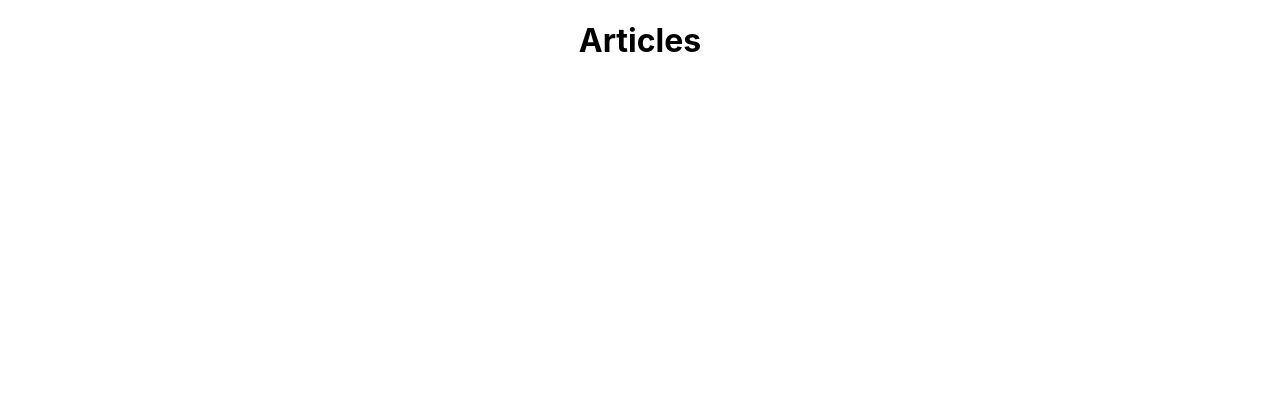
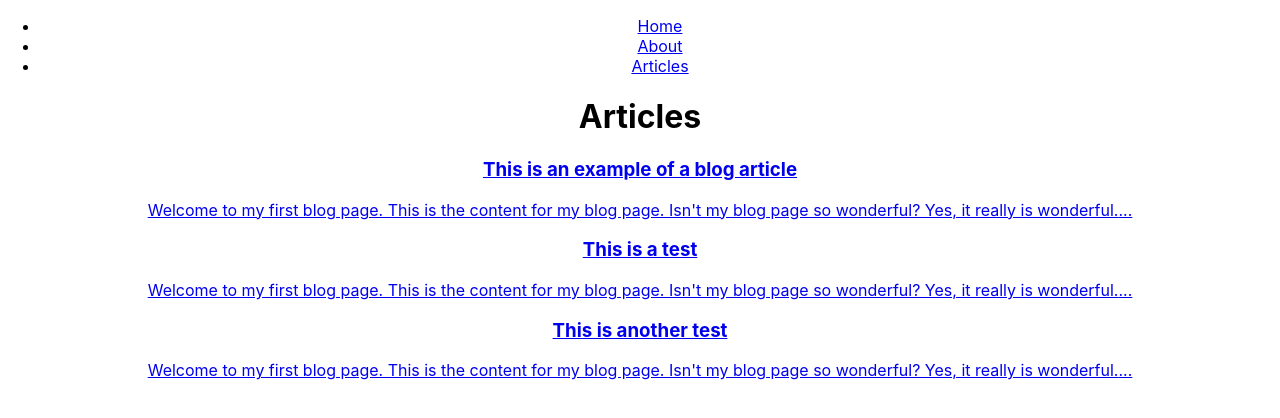
Before and after one commit to AyameU/blogged, a React (Create React App) app: page /articles in a window 1280 px wide. Shown: the top 418 px of the page. Built offline with nearby package versions, Linux system fonts and the light colour scheme.

Commit message:
List all of the articles on the articles page using map, added links

```diff
--- a/src/App.js
+++ b/src/App.js
@@ -4,16 +4,18 @@ import Home from './pages/Home';
 import About from './pages/About';
 import Articles from './pages/Articles';
 import Article from './pages/Article';
+import NavBar from './NavBar';
 
 function App() {
   return (
     <Router>
-      <div className="App">
+      <div className="App" extends Component>
+        <NavBar />
         <div id="page-body">
           <Route path="/" component={Home} exact/>
           <Route path="/about" component={About} exact/>
           <Route path="/articles" component={Articles} exact/>
-          <Route path="/article" component={Article} exact/>
+          <Route path="/article/:name" component={Article} exact/>
         </div>
     </div>
     </Router>
--- /dev/null
+++ b/src/NavBar.js
@@ -0,0 +1,20 @@
+import React from 'react';
+import {Link} from 'react-router-dom';
+
+const NavBar = () => (
+    <nav>
+        <ul>
+            <li>
+                <Link to="/">Home</Link>
+            </li>
+            <li>
+                <Link to="/about">About</Link>
+            </li>
+            <li>
+                <Link to="/articles">Articles</Link>
+            </li>
+        </ul>
+    </nav>
+);
+
+export default NavBar;
--- a/src/pages/Article.js
+++ b/src/pages/Article.js
@@ -1,10 +1,22 @@
 import React from 'react';
+import ArticleContent from './ArticleContent';
 
-const Article = () => (
-    <>
-        <h1>Article</h1>
-        <p>More text here!</p>
-    </>
-);
+const Article = ({match}) => {
+    const name = match.params.name;
+    const article = ArticleContent.find(article => article.name === name);
+
+    if(!article) {
+        return <h1>Article does not exist!</h1>
+    }
+
+    return (
+        <>
+            <h1>{article.title}</h1>
+            {article.content.map((paragraph, key) => (
+                <p key={key}>{paragraph}</p>
+            ))}
+        </>
+    )
+};
 
 export default Article;
--- /dev/null
+++ b/src/pages/ArticleContent.js
@@ -0,0 +1,31 @@
+import React from 'react';
+
+const ArticleContent = [
+    {
+        name: 'learn-react',
+        title: 'This is an example of a blog article',
+        content: [
+            `Welcome to my first blog page. This is the content for my blog page. Isn't my blog page so wonderful? Yes, it really is wonderful.`,
+            `Welcome to my first blog page. This is the content for my blog page. Isn't my blog page so wonderful? Yes, it really is wonderful.`,
+            `Welcome to my first blog page. This is the content for my blog page. Isn't my blog page so wonderful? Yes, it really is wonderful.`
+        ]
+    },
+    {
+        name: 'test',
+        title: 'This is a test',
+        content: [
+        `Welcome to my first blog page. This is the content for my blog page. Isn't my blog page so wonderful? Yes, it really is wonderful.`,
+        `Welcome to my first blog page. This is the content for my blog page. Isn't my blog page so wonderful? Yes, it really is wonderful.`
+        ]
+    },
+    {
+        name: 'test2',
+        title: 'This is another test',
+        content: [
+            `Welcome to my first blog page. This is the content for my blog page. Isn't my blog page so wonderful? Yes, it really is wonderful.`,
+            `Welcome to my first blog page. This is the content for my blog page. Isn't my blog page so wonderful? Yes, it really is wonderful.`
+        ]
+    },
+];
+
+export default ArticleContent;
--- a/src/pages/Articles.js
+++ b/src/pages/Articles.js
@@ -1,8 +1,16 @@
 import React from 'react';
+import {Link} from 'react-router-dom';
+import ArticleContent from './ArticleContent';
 
 const Articles = () => (
     <>
         <h1>Articles</h1>
+        {ArticleContent.map((article, key) => (
+            <Link className="article-item" key={key} to={`/article/${article.name}`}>
+                <h3>{article.title}</h3>
+                <p>{article.content[0].substring(0, 150)}...</p>
+            </Link>
+        ))}
     </>
 );
 
```
Also changed, not shown: 1 other file (tests, documents, lock files or other folders).
